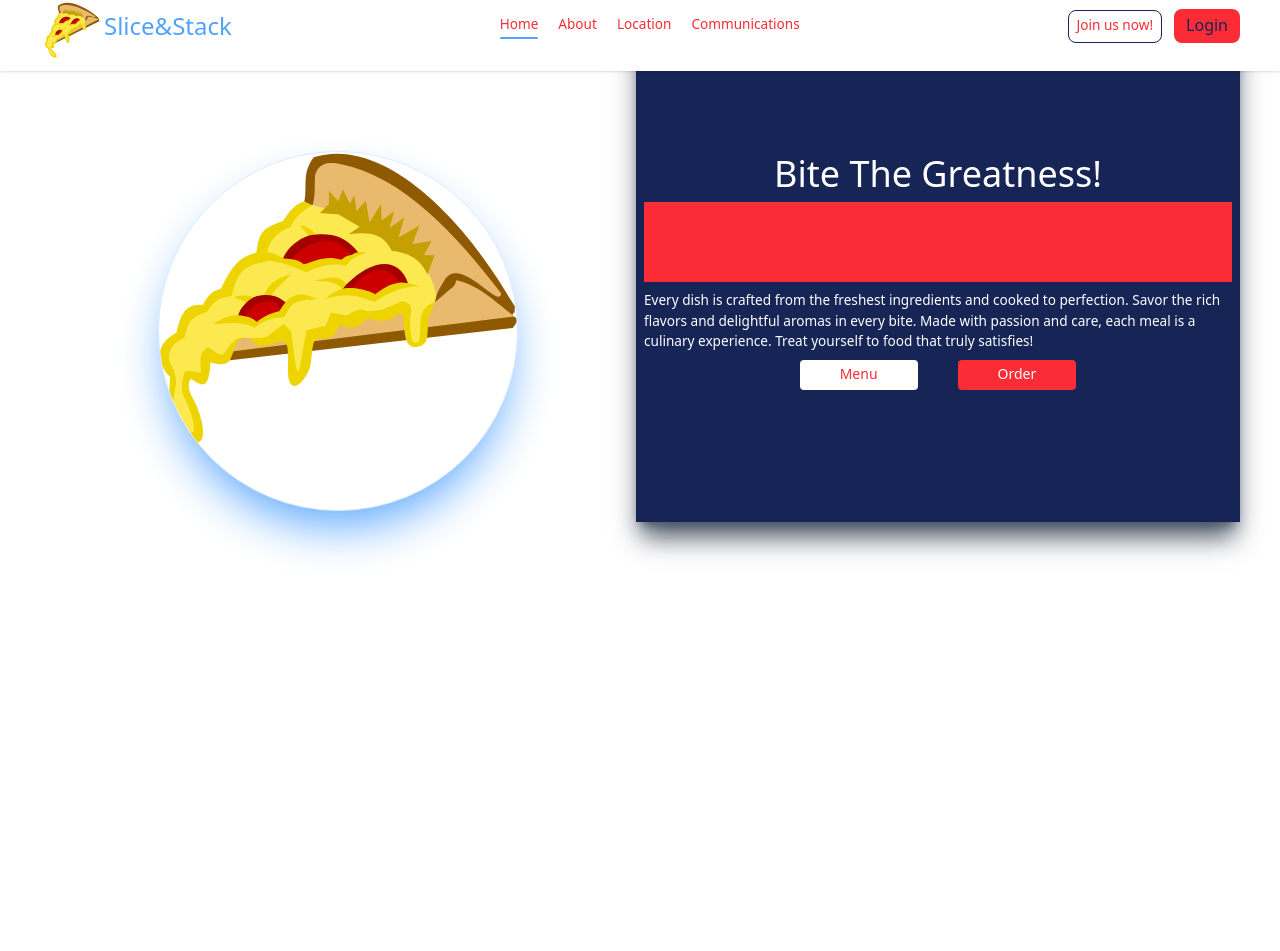
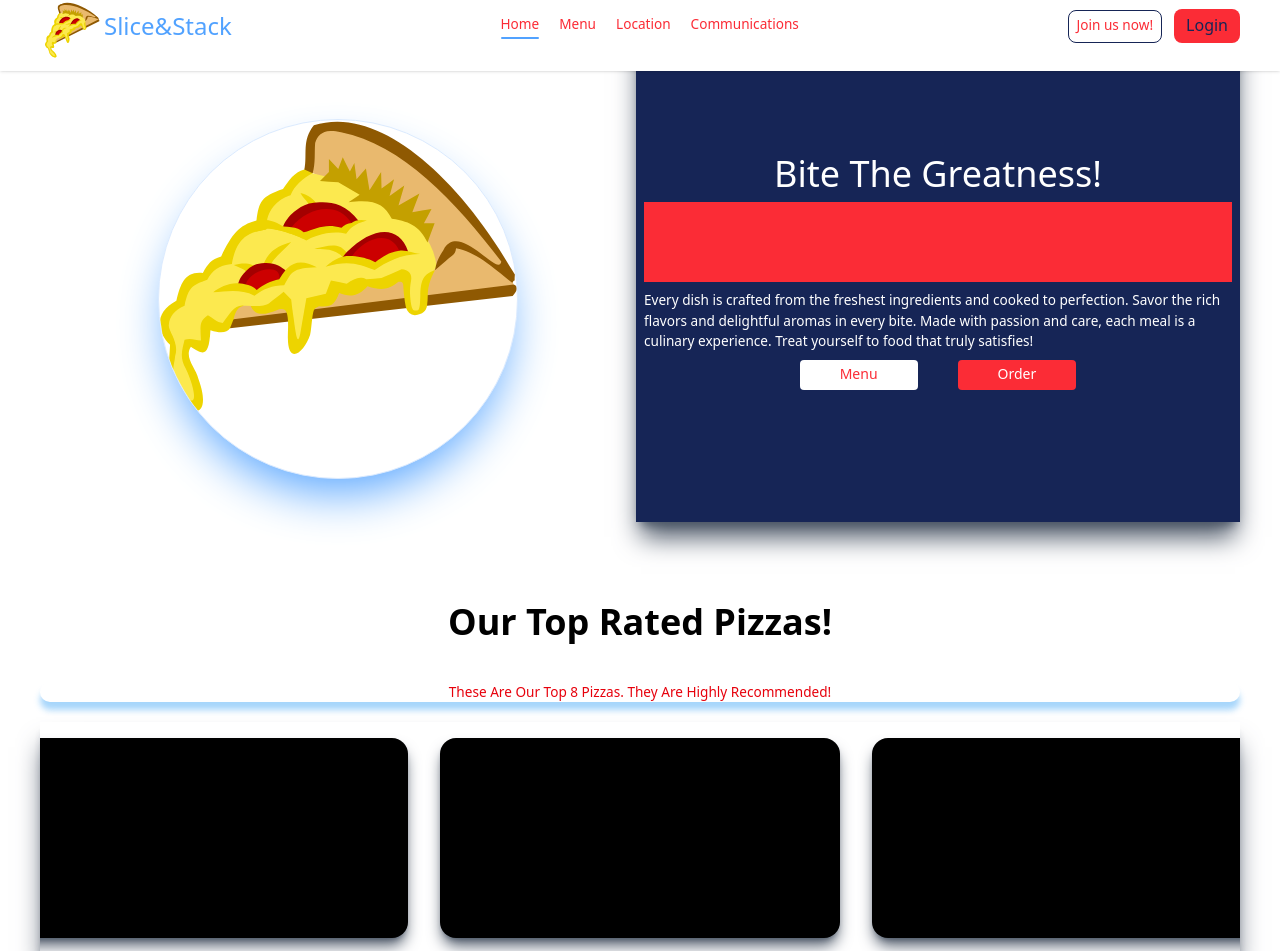
Before and after one commit to zulucoding5223-stack/pizza-palace, a React (Vite) app in the folder client/: page / in a window 1280 px wide. Shown: the part 18-969 px from the top of the page. Before the commit the page ends 800 px from the top, so only its background shows below. Built offline with nearby package versions, Linux system fonts and the light colour scheme.

Commit message:
Added a top rated section (still incomplete)

```diff
--- a/client/src/components/Navbar.jsx
+++ b/client/src/components/Navbar.jsx
@@ -11,7 +11,7 @@ const Navbar = () => {
   const [isProfileMenuOpen, setIsProfileMenuOpen] = useState(false);
   const [isClicked, setIsClicked] = useState(0);
 
-  const navLinks = ["Home", "About", "Location", "Communications"];
+  const navLinks = ["Home", "Menu", "Location", "Communications"];
   return (
     <div>
       <section className="px-10 py-5 shadow flex items-center justify-between fixed bg-white z-1 w-full">
@@ -106,7 +106,7 @@ const Navbar = () => {
         </div>
 
         <ul
-          className={`absolute top-20 right-0 bg-white z-20 w-screen flex items-start flex-col gap-1 lg:hidden text-[0.85rem] ${
+          className={`absolute top-20 right-0 bg-white z-5 w-screen flex items-start flex-col gap-1 lg:hidden text-[0.85rem] ${
             isOpen ? "block" : "hidden"
           }`}
         >
@@ -114,7 +114,7 @@ const Navbar = () => {
             Home
           </li>
           <li className="text-start pt-1 pb-1.5 w-full hover:bg-blue-950 hover:text-red-500 px-10 transition-all duration-300">
-            Abouts
+            Menu
           </li>
           <li className="text-start pt-1 pb-1.5 w-full hover:bg-blue-950 hover:text-red-500 px-10 transition-all duration-300">
             Communications
@@ -133,7 +133,7 @@ const Navbar = () => {
         </ul>
 
         {user && isProfileMenuOpen && (
-          <ul className="absolute lg:top-15.5 top-16 lg:right-10 right-5 text-[0.85rem] z-5 w-fit bg-gray-50">
+          <ul className="absolute lg:top-15.5 top-16 lg:right-4.5 md:right-21 right-5 text-[0.85rem] z-5 w-fit bg-gray-50">
             <li className="text-center pt-1 pb-1.5 px-20 w-full hover:bg-blue-950 hover:text-red-500 mb-1 transition-all duration-300 hover:cursor-pointer">
               My Cart
             </li>
@@ -149,7 +149,7 @@ const Navbar = () => {
                 setUser(false);
                 setIsProfileMenuOpen(false);
               }}
-              className="text-center pt-1 pb-1.5 px-20 w-full bg-blue-950 text-red-500 hover:bg-orange-600 hover:text-blue-950 transition-all duration-300 hover:cursor-pointer"
+              className="text-center pt-1 pb-1.5 px-20 w-full text-blue-950 bg-red-500 hover:text-white hover:bg-gray-700 transition-all duration-300 hover:cursor-pointer"
             >
               Logout
             </li>
--- /dev/null
+++ b/client/src/components/homePage-components/TopRated.jsx
@@ -0,0 +1,25 @@
+import React from 'react'
+
+const TopRated = () => {
+  return (
+    <div>
+        <section className='w-full px-10 mt-15 relative'>
+            <h1 className='text-center font-bold py-5 text-4xl text-black w-full'>Our Top Rated Pizzas!</h1>
+            <div className='my-5 w-full bg-white rounded-full shadow-[0_8px_6px_0px_rgba(36,152,245,0.4)] h-fit text-[0.85rem] text-red-600 text-center'><span className='pt-1.5 pb-2'>These Are Our Top 8 Pizzas. They Are Highly Recommended!</span></div>
+            <div className='w-full flex items-center justify-center flex-row flex-nowrap gap-8 overflow-x-scroll p-4 hide-scrollbar shadow-gray-600 shadow-xl'>
+                <div className='min-w-100 h-50 bg-black shadow-gray-600 rounded-2xl shadow-lg'></div>
+                <div className='min-w-100 h-50 bg-black shadow-gray-600 rounded-2xl shadow-lg'></div>
+                <div className='min-w-100 h-50 bg-black shadow-gray-600 rounded-2xl shadow-lg'></div>
+                <div className='min-w-100 h-50 bg-black shadow-gray-600 rounded-2xl shadow-lg'></div>
+                <div className='min-w-100 h-50 bg-black shadow-gray-600 rounded-2xl shadow-lg'></div>
+                <div className='min-w-100 h-50 bg-black shadow-gray-600 rounded-2xl shadow-lg'></div>
+                <div className='min-w-100 h-50 bg-black shadow-gray-600 rounded-2xl shadow-lg'></div>
+                <div className='min-w-100 h-50 bg-black shadow-gray-600 rounded-2xl shadow-lg'></div>
+                <div className='min-w-100 h-50 bg-black shadow-gray-600 rounded-2xl shadow-lg'></div>
+            </div>
+        </section>
+    </div>
+  )
+}
+
+export default TopRated
--- a/client/src/index.css
+++ b/client/src/index.css
@@ -6,3 +6,12 @@ body {
   box-sizing: border-box;
   font-family: 'Poppins', system-ui, -apple-system, BlinkMacSystemFont, 'Segoe UI', Roboto, Oxygen, Ubuntu, Cantarell, 'Open Sans', 'Helvetica Neue', sans-serif sans-serif,
 }
+
+.hide-scrollbar {
+  scrollbar-width: none;
+  -ms-overflow-style: none;
+}
+
+.hide-scrollbar::-webkit-scrollbar {
+  display: none;
+}
--- a/client/src/pages/Homepage.jsx
+++ b/client/src/pages/Homepage.jsx
@@ -1,10 +1,12 @@
 import React from 'react'
 import Hero from '../components/homePage-components/Hero'
+import TopRated from '../components/homePage-components/TopRated'
 
 const Homepage = () => {
   return (
     <div>
         <Hero />
+        <TopRated/>
     </div>
   )
 }
```
